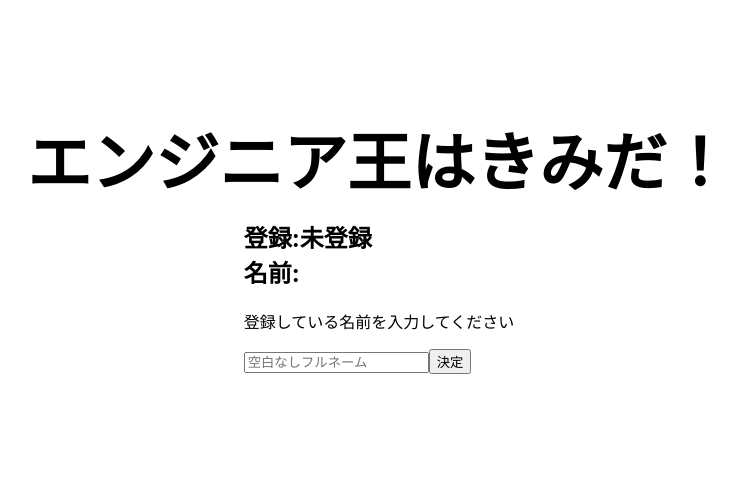
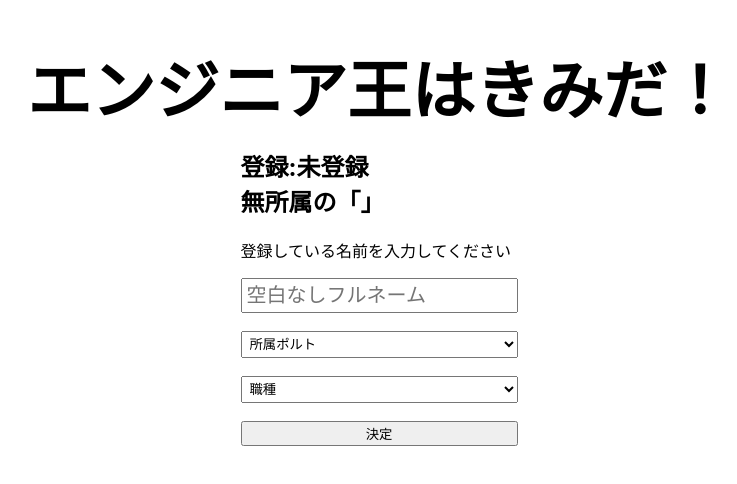
Before and after one commit to Taiki-ss/realtime-quiz-app, a Next.js app: page / in a window 1280 px wide. Shown: the part 150-634 px from the top of the page, without its empty margins (261-998 px from the left). Built offline with nearby package versions, Linux system fonts and the light colour scheme.

Commit message:
:rocket:[feat] 所属ポルトと職種も登録項目に追加

```diff
--- a/pages/api/user.js
+++ b/pages/api/user.js
@@ -22,6 +22,8 @@ export default async function handler(req, res) {
     const data = {
       docId: "",
       userName: "",
+      porto: "",
+      role: "",
       point: "",
       answered: "",
     };
@@ -35,37 +37,43 @@ export default async function handler(req, res) {
           data.docId = req.query.userId;
           data.point = response.data().point;
           data.userName = response.data().name;
+          data.porto = response.data().porto;
+          data.role = response.data().role;
           data.answered = response.data().answered;
 
           res.status(200).json(data);
         });
-    } else if(req.query.getResult){
-		const result = []
-		await db.collection(COLLECTION_NAME).orderBy('point','desc').get().then(response=>{
+    } else if (req.query.getResult) {
+      const result = [];
+      await db
+        .collection(COLLECTION_NAME)
+        .orderBy("point", "desc")
+        .get()
+        .then((response) => {
           let lank = 1;
           let num = 0;
           let maxPoint = 0;
-			response.docs.forEach((v,i)=>{
-				if(v.data().point === maxPoint){
-					result[num].member.push(v.data().name)
+          response.docs.forEach((v, i) => {
+            if (v.data().point === maxPoint) {
+              result[num].member.push(v.data().name);
               lank++;
             } else {
-					if(i !== 0){
-						num ++;
+              if (i !== 0) {
+                num++;
               }
-					maxPoint = v.data().point
+              maxPoint = v.data().point;
 
               result[num] = {
                 lank: lank,
                 point: maxPoint,
-						member: [v.data().name]
+                member: [v.data().name],
+              };
+              lank++;
             }
-					lank++
-				}
-			})
+          });
 
-			res.status(200).json(result)
-		})
+          res.status(200).json(result);
+        });
     } else {
       await db
         .collection(COLLECTION_NAME)
@@ -76,6 +84,8 @@ export default async function handler(req, res) {
               data.docId = doc.id;
               data.point = doc.data().point;
               data.userName = doc.data().name;
+              data.porto = doc.data().porto;
+              data.role = doc.data().role;
               data.answered = doc.data().answered;
               break;
             }
@@ -91,11 +101,16 @@ export default async function handler(req, res) {
         point: req.body.point,
         answered: req.body.answered,
       };
-      const result = await db.collection(COLLECTION_NAME).doc(req.body.userId).set(updateData, { merge: true });;
+      const result = await db
+        .collection(COLLECTION_NAME)
+        .doc(req.body.userId)
+        .set(updateData, { merge: true });
       res.status(200).json(result);
     } else {
       const updateData = {
         name: req.body.currentName,
+        porto: req.body.porto,
+        role: req.body.role,
         point: 0,
         answered: { q1: false },
       };
--- a/pages/index.js
+++ b/pages/index.js
@@ -5,16 +5,16 @@ import axios from "axios";
 
 export default function Home() {
   const [username, setUsername] = useState("");
+  const [porto, setPorto] = useState("");
+  const [role, setRole] = useState("");
   const [userId, setUserId] = useState("");
   const [userPoint, setUserPoint] = useState(0);
 
-  const handleChange = (e) => {
-    setUsername(e.target.value);
-    setUserId("");
-  };
-
   const getUser = () => {
-    if (username === "") return;
+    if (username === "" || porto === "" || role === ""){
+		alert('名前、ポルト、職種を選択してから再度決定を押してください。')
+		return;
+	};
 
     axios
       .get("/api/user", {
@@ -46,6 +46,8 @@ export default function Home() {
     axios
       .post("/api/user", {
         currentName: username,
+        porto: porto,
+        role: role,
       })
       .then((res) => {
         console.log("post");
@@ -58,6 +60,21 @@ export default function Home() {
       });
   };
 
+  const nameChange = (e) => {
+    setUsername(e.target.value);
+    setUserId("");
+  };
+
+  const portoChange = (e) => {
+    setPorto(e.target.value);
+    setUserId("");
+  };
+
+  const roleChange = (e) => {
+    setRole(e.target.value);
+    setUserId("");
+  };
+
   return (
     <div className={styles.container}>
       <main className={styles.main}>
@@ -66,20 +83,56 @@ export default function Home() {
         <div>
           <h2>
             登録:{userId ? "登録済み" : "未登録"}
-            <br /> 名前:{username ? username : ""}
+            <br />
+            {porto ? porto : "無所属"}の{role ? role : ""}「
+            {username ? username : ""}」
           </h2>
           <p>登録している名前を入力してください</p>
-          <input
-            placeholder="空白なしフルネーム"
-            value={username}
-            onChange={handleChange}
-          />
-          <button onClick={() => getUser()}>決定</button>
+          <div className="input-name">
+            <input
+              placeholder="空白なしフルネーム"
+              value={username}
+              onChange={nameChange}
+            />
+          </div>
+          <div className="input-porto">
+            <select onChange={portoChange}>
+              <option value="">所属ポルト</option>
+              <option value="はさぽる">はさぽる</option>
+              <option value="ありぽる">ありぽる</option>
+              <option value="よしぽる">よしぽる</option>
+              <option value="でじぽる">でじぽる</option>
+              <option value="いとぽる">いとぽる</option>
+              <option value="ときぽる">ときぽる</option>
+              <option value="いえぽる">いえぽる</option>
+              <option value="どこぽる？">どこぽる？</option>
+            </select>
+          </div>
+          <div className="input-role">
+            <select onChange={roleChange}>
+              <option value="">職種</option>
+              <option value="キャプテン">キャプテン</option>
+              <option value="キャプテンルーム">キャプテンルーム</option>
+              <option value="ディレクター">ディレクター</option>
+              <option value="ディレクターサポート">ディレクターサポート</option>
+              <option value="カスタマーサポート">カスタマーサポート</option>
+              <option value="デザイナー">デザイナー</option>
+            </select>
+          </div>
+
+          <button
+            onClick={() => getUser()}
+            style={{ margin: "0 auto", width: "100%" }}
+          >
+            決定
+          </button>
 
           <button
             style={{
               display: userId ? "block" : "none",
               backgroundColor: "pink",
+              margin: "24px auto",
+              width: "100%",
             }}
           >
             <Link
--- a/styles/globals.scss
+++ b/styles/globals.scss
@@ -41,3 +41,37 @@ a {
 	display: flex;
 	list-style: none;
 }
+
+.input-name {
+	margin-bottom: 18px;
+	input {
+		width: 100%;
+		padding: 4px;
+		font-size: 20px;
+	}
+}
+
+.input-porto {
+	margin-bottom: 18px;
+	select {
+		width: 100%;
+		padding: 4px;
+	}
+	option {
+		padding: 4px;
+		font-size: 24px;
+	}
+}
+
+.input-role {
+	padding-bottom: 18px;
+	select {
+		width: 100%;
+		padding: 4px;
+	}
+	option {
+		padding: 4px;
+		font-size: 24px;
+	}
+
+}
```
Lines whose indentation alone changed are shown as unchanged.
